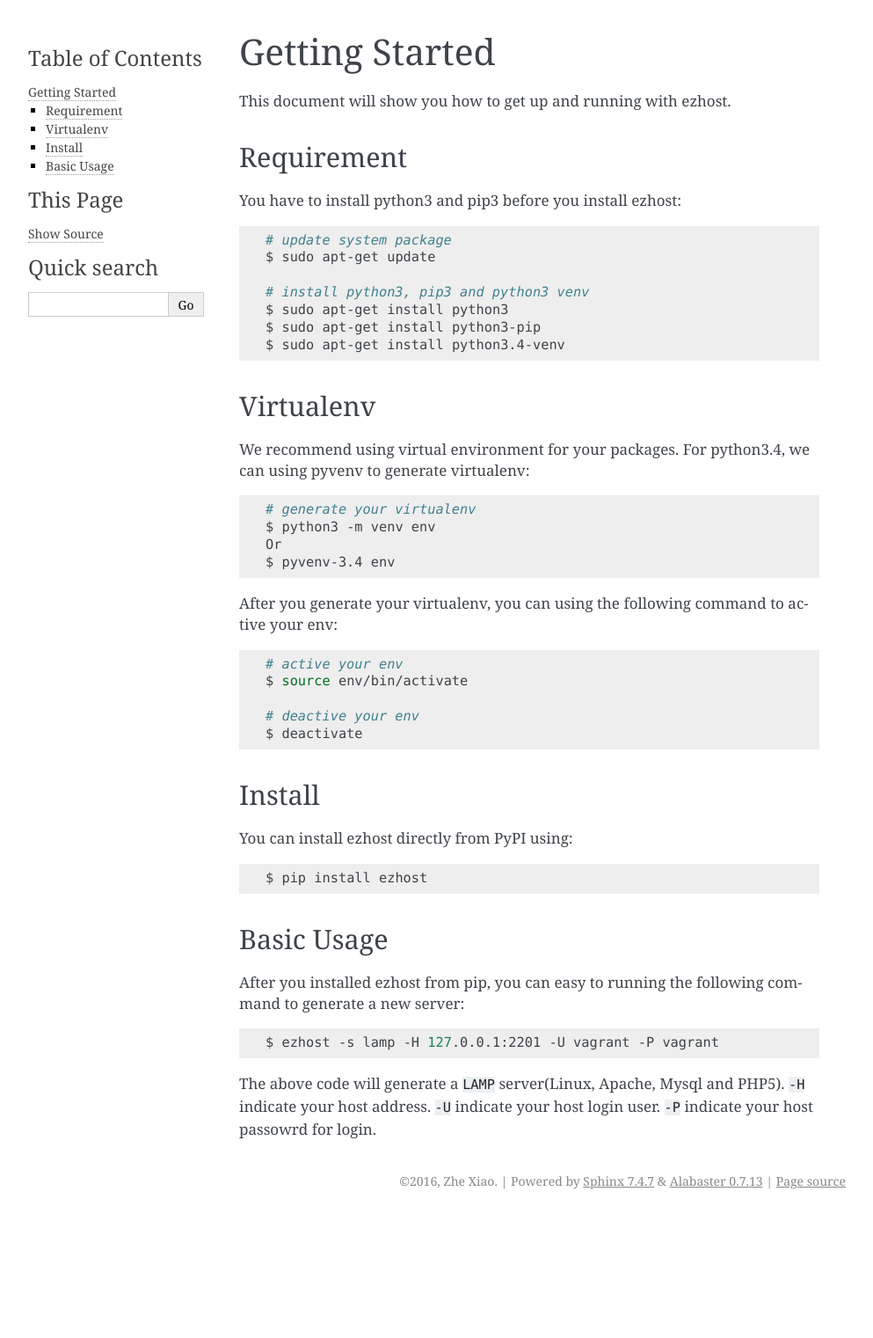
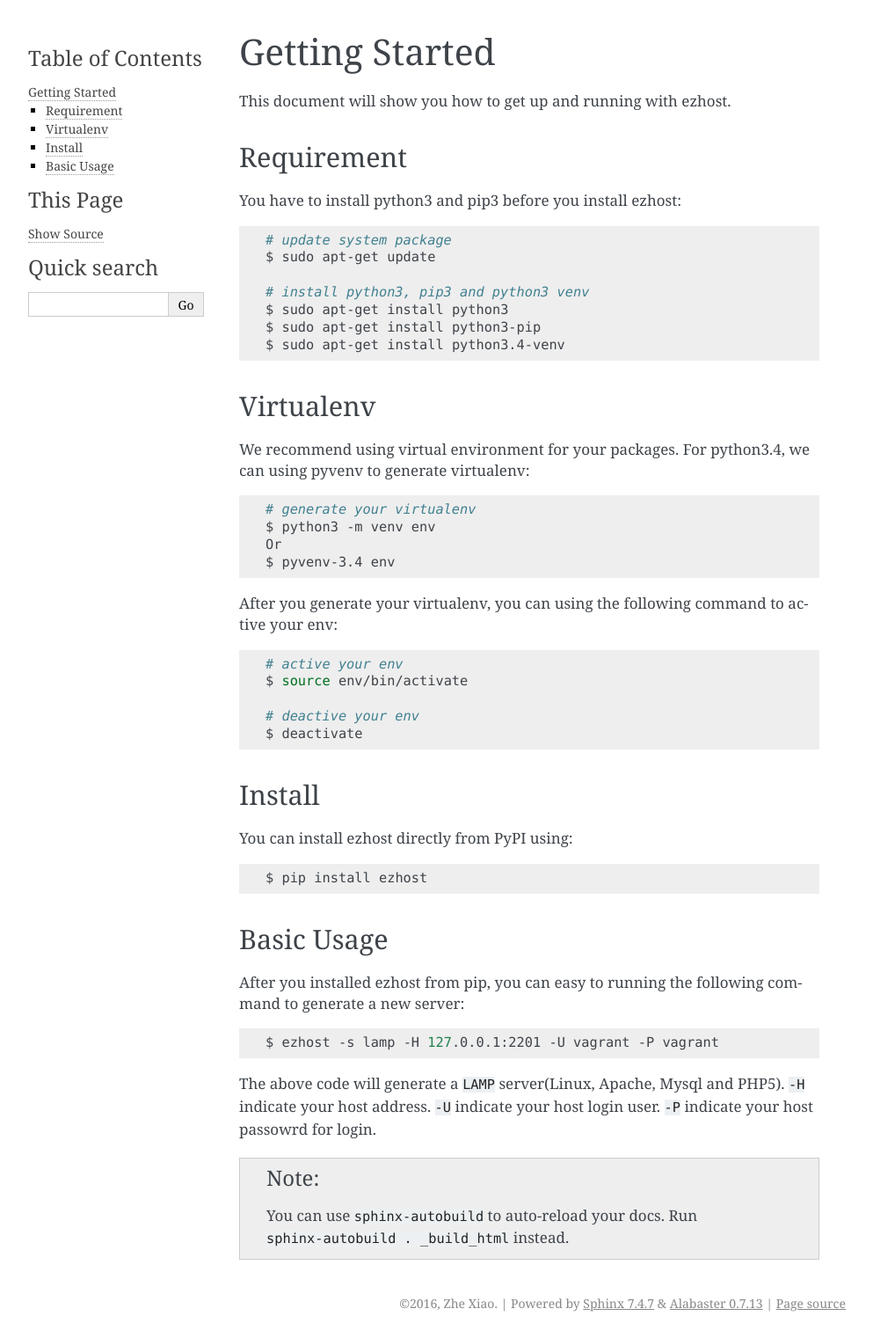
Before and after one commit to zhexiao/ezhost, a Sphinx documentation site: the page built from docs/getting_started.rst, in a window 1280 px wide. Shown: the whole page at 88% size, without its empty margins (148-1141 px from the left). Built offline with Sphinx 7.4.7, drawn with Linux system fonts in a browser that asks for light colours; pages that are not in the unit, such as notebooks, are missing from menus; before the commit the page ends 1382 px from its top, so only the background shows below that.

Commit message:
Update getting_started.rst

```diff
--- a/docs/getting_started.rst
+++ b/docs/getting_started.rst
@@ -63,3 +63,5 @@ After you installed ezhost from pip, you can easy to running the following comma
    $ ezhost -s lamp -H 127.0.0.1:2201 -U vagrant -P vagrant
 
 The above code will generate a ``LAMP`` server(Linux, Apache, Mysql and PHP5). ``-H`` indicate your host address. ``-U`` indicate your host login user. ``-P`` indicate your host passowrd for login.
+
+.. note:: You can use ``sphinx-autobuild`` to auto-reload your docs. Run ``sphinx-autobuild . _build_html`` instead.
```
